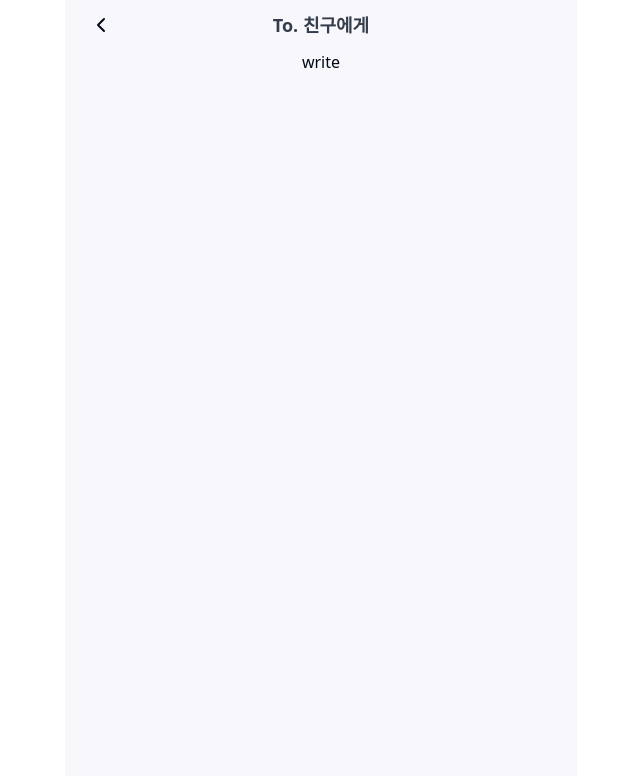
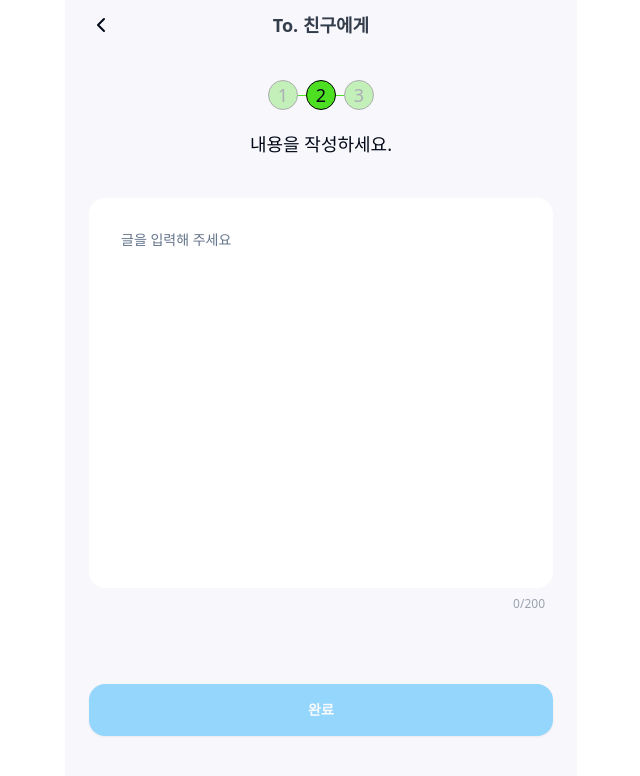
Before and after one commit to pudding-keep-in-touch/keep-in-touch-fe, a Next.js app: page /message/send/1/write in a window 1280 px wide. Shown: the top 776 px of the page, without its empty margins (319-959 px from the left). Built offline with nearby package versions, Linux system fonts and the light colour scheme.

Commit message:
:sparkles: Add form components for message writing with validation using react-hook-form and zod

```diff
--- a/package.json
+++ b/package.json
@@ -23,6 +23,7 @@
     ]
   },
   "dependencies": {
+    "@hookform/resolvers": "^3.9.0",
     "@radix-ui/react-slot": "^1.1.0",
     "@typescript-eslint/eslint-plugin": "^8.3.0",
     "@typescript-eslint/parser": "^8.3.0",
--- /dev/null
+++ b/src/app/message/send/[variety]/write/_components/form.tsx
@@ -0,0 +1,33 @@
+'use client'
+
+import { FormProvider, useForm } from 'react-hook-form'
+import { WriteFormValues, defaultValues, writeFormSchema } from './formSchema'
+import MessageWriteSubmitButton from './submitButton'
+import { zodResolver } from '@hookform/resolvers/zod'
+import MessageInput from './messageInput'
+
+export default function MessageWriteForm() {
+  const form = useForm<WriteFormValues>({
+    resolver: zodResolver(writeFormSchema),
+    defaultValues,
+  })
+
+  const onSubmit = async () => {
+    const valid = await form.trigger()
+    if (!valid) {
+      return
+    }
+
+    console.log('submit')
+  }
+
+  return (
+    <FormProvider {...form}>
+      <form action={onSubmit} className='w-full flex-1 flex flex-col gap-5'>
+        <MessageInput />
+
+        <MessageWriteSubmitButton />
+      </form>
+    </FormProvider>
+  )
+}
--- /dev/null
+++ b/src/app/message/send/[variety]/write/_components/formSchema.ts
@@ -0,0 +1,11 @@
+import { z } from 'zod'
+
+export const writeFormSchema = z.object({
+  message: z.string().min(1).max(200),
+})
+
+export type WriteFormValues = z.infer<typeof writeFormSchema>
+
+export const defaultValues: Partial<WriteFormValues> = {
+  message: '',
+}
--- /dev/null
+++ b/src/app/message/send/[variety]/write/_components/messageInput.tsx
@@ -0,0 +1,25 @@
+'use client'
+
+import { Textarea } from '@/shared/ui/ui/textarea'
+import { useFormContext } from 'react-hook-form'
+import { WriteFormValues } from './formSchema'
+
+export default function MessageInput() {
+  const { watch, register } = useFormContext<WriteFormValues>()
+  const { message } = watch()
+
+  return (
+    <div className='w-full'>
+      <Textarea
+        {...register('message')}
+        className='resize-none h-[390px] rounded-2xl border-2 p-[30px] border-white focus-visible:ring-offset-0 focus-visible:ring-0 focus-within:border-[#35B6FF]'
+        placeholder='글을 입력해 주세요'
+        inputMode='text'
+        maxLength={200}
+      />
+      <p className='text-xs text-gray-400 mt-2 px-2 text-right'>
+        {message?.length}/200
+      </p>
+    </div>
+  )
+}
--- /dev/null
+++ b/src/app/message/send/[variety]/write/_components/submitButton.tsx
@@ -0,0 +1,22 @@
+'use client'
+
+import { Button } from '@/shared/ui/components/Button'
+import { WriteFormValues } from './formSchema'
+import { useFormContext } from 'react-hook-form'
+import { useFormStatus } from 'react-dom'
+
+export default function MessageWriteSubmitButton() {
+  const { formState } = useFormContext<WriteFormValues>()
+  const { pending } = useFormStatus()
+  const { isValid } = formState
+
+  return (
+    <Button
+      type='submit'
+      disabled={!isValid || pending}
+      className='h-fit p-4 bg-[#35B6FF] text-white rounded-2xl font-bold mt-auto w-full'
+    >
+      {pending ? '생성 중...' : '완료'}
+    </Button>
+  )
+}
--- a/src/app/message/send/[variety]/write/page.tsx
+++ b/src/app/message/send/[variety]/write/page.tsx
@@ -1,3 +1,16 @@
+import MessageSendStep from '../../_components/step'
+import MessageWriteForm from './_components/form'
+
 export default function Page() {
-  return <div>write</div>
+  return (
+    <>
+      <div className='mt-[30px] mb-5'>
+        <MessageSendStep active={2} />
+      </div>
+
+      <p className='font-medium text-lg mb-10'>내용을 작성하세요.</p>
+
+      <MessageWriteForm />
+    </>
+  )
 }
--- a/src/app/message/send/select/page.tsx
+++ b/src/app/message/send/select/page.tsx
@@ -1,4 +1,3 @@
-import Image from 'next/image'
 import MessageSendStep from '../_components/step'
 import MessageSendSelect from './_components/select'
 import MessageSendNextButton from './_components/nextButton'
@@ -10,7 +9,7 @@ export default function Page() {
         <MessageSendStep active={1} />
       </div>
 
-      <p className='font-semibold text-lg mb-10'>쪽지 타입을 선택해 주세요!</p>
+      <p className='font-medium text-lg mb-10'>쪽지 타입을 선택해 주세요!</p>
 
       <MessageSendSelect />
 
--- /dev/null
+++ b/src/shared/ui/ui/textarea.tsx
@@ -0,0 +1,25 @@
+/* eslint-disable @typescript-eslint/no-empty-object-type */
+import * as React from 'react'
+
+import { cn } from '@/shared/lib/utils'
+
+export interface TextareaProps
+  extends React.TextareaHTMLAttributes<HTMLTextAreaElement> {}
+
+const Textarea = React.forwardRef<HTMLTextAreaElement, TextareaProps>(
+  ({ className, ...props }, ref) => {
+    return (
+      <textarea
+        className={cn(
+          'flex min-h-[80px] w-full rounded-md border border-input bg-background px-3 py-2 text-sm ring-offset-background placeholder:text-muted-foreground focus-visible:outline-none focus-visible:ring-2 focus-visible:ring-ring focus-visible:ring-offset-2 disabled:cursor-not-allowed disabled:opacity-50',
+          className
+        )}
+        ref={ref}
+        {...props}
+      />
+    )
+  }
+)
+Textarea.displayName = 'Textarea'
+
+export { Textarea }
```
Also changed, not shown: 1 other file (tests, documents, lock files or other folders).
